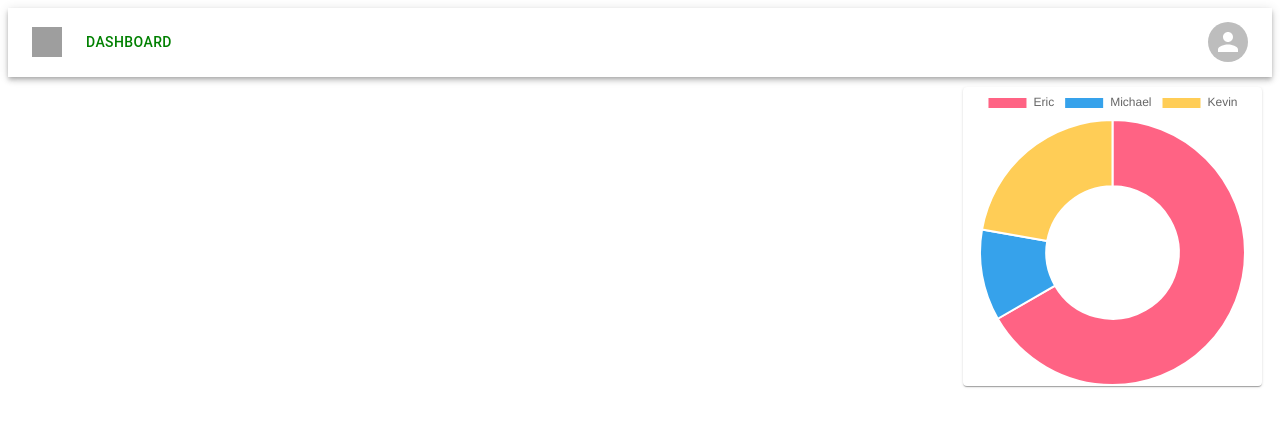
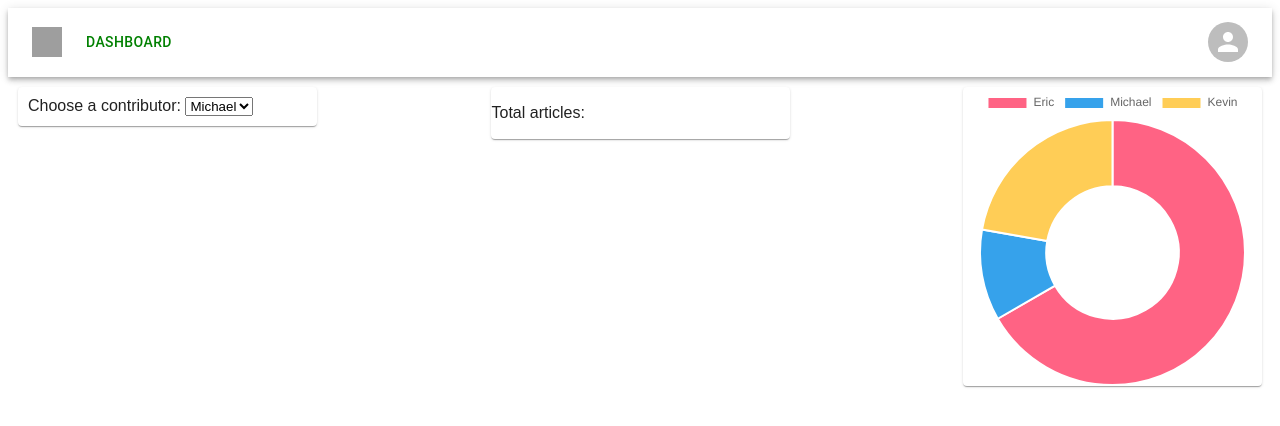
Before and after one commit to mdhowey/edik.ly, a React (Create React App) app in the folder client/: page / in a window 1280 px wide. Shown: the top 426 px of the page. Built offline with nearby package versions, Linux system fonts and the light colour scheme; grey boxes are pictures that could not be loaded.

Commit message:
Added total articles component

```diff
--- /dev/null
+++ b/client/src/components/ContributorSelect/ContributorSelect.css
@@ -0,0 +1,4 @@
+.select-container {
+    padding: 10px;
+    font-family: Arial, Helvetica, sans-serif
+}
--- /dev/null
+++ b/client/src/components/ContributorSelect/ContributorSelect.js
@@ -0,0 +1,21 @@
+import React from 'react'
+
+import './ContributorSelect.css'
+
+const ContributorSelect = (props) => {
+
+    return (
+        <div className="select-container">
+            <label for="contributor">Choose a contributor: </label>
+
+            <select name="contributor" id="contributor">
+            <option value="michael">Michael</option>
+            <option value="kevin">Kevin</option>
+            <option value="eric">Eric</option>
+            <option value="katie">Katie</option>
+            </select>
+        </div>
+    )
+}
+
+export default ContributorSelect
--- /dev/null
+++ b/client/src/components/TotalArticles/TotalArticles.css
@@ -0,0 +1,4 @@
+.total-articles-container {
+    font-family: Arial, Helvetica, sans-serif;
+    padding: 1px
+}
--- /dev/null
+++ b/client/src/components/TotalArticles/TotalArticles.js
@@ -0,0 +1,16 @@
+import React from 'react'
+
+import './TotalArticles.css'
+
+const TotalArticles = (props) => {
+
+    return (
+        <div className="total-articles-container">
+            <p>Total articles: </p>
+
+            {/* {props.total} */}
+        </div>
+    )
+}
+
+export default TotalArticles
--- a/client/src/pages/Dashboard/Dashboard.js
+++ b/client/src/pages/Dashboard/Dashboard.js
@@ -5,16 +5,24 @@ import Typography from '@mui/material/Typography';
 
 import './Dashboard.css'
 import DoughnutChart from '../../components/DoughnutChart/DoughnutChart'
+import ContributorSelect from '../../components/ContributorSelect/ContributorSelect'
+import TotalArticles from '../../components/TotalArticles/TotalArticles'
 
 const Dashboard = () => {
 
     return (
         <div className="dashboard">
             <Grid justify="space-between" container spacing={2} >
-                <Grid item xl={6} md={6} sm={12} xs={12}>
+                <Grid item xl={3} md={3} sm={4} xs={6}>
                     < Paper >
+                        < ContributorSelect />
+                    </ Paper >
+                </Grid>
 
-                    </ Paper >
+                <Grid item xl={3} md={3} sm={6} xs={12}>
+                    < Paper>
+                        < TotalArticles />
+                    </ Paper>
                 </Grid>
 
                 <Grid item xl={3} md={3} sm={6} xs={12}>
```
